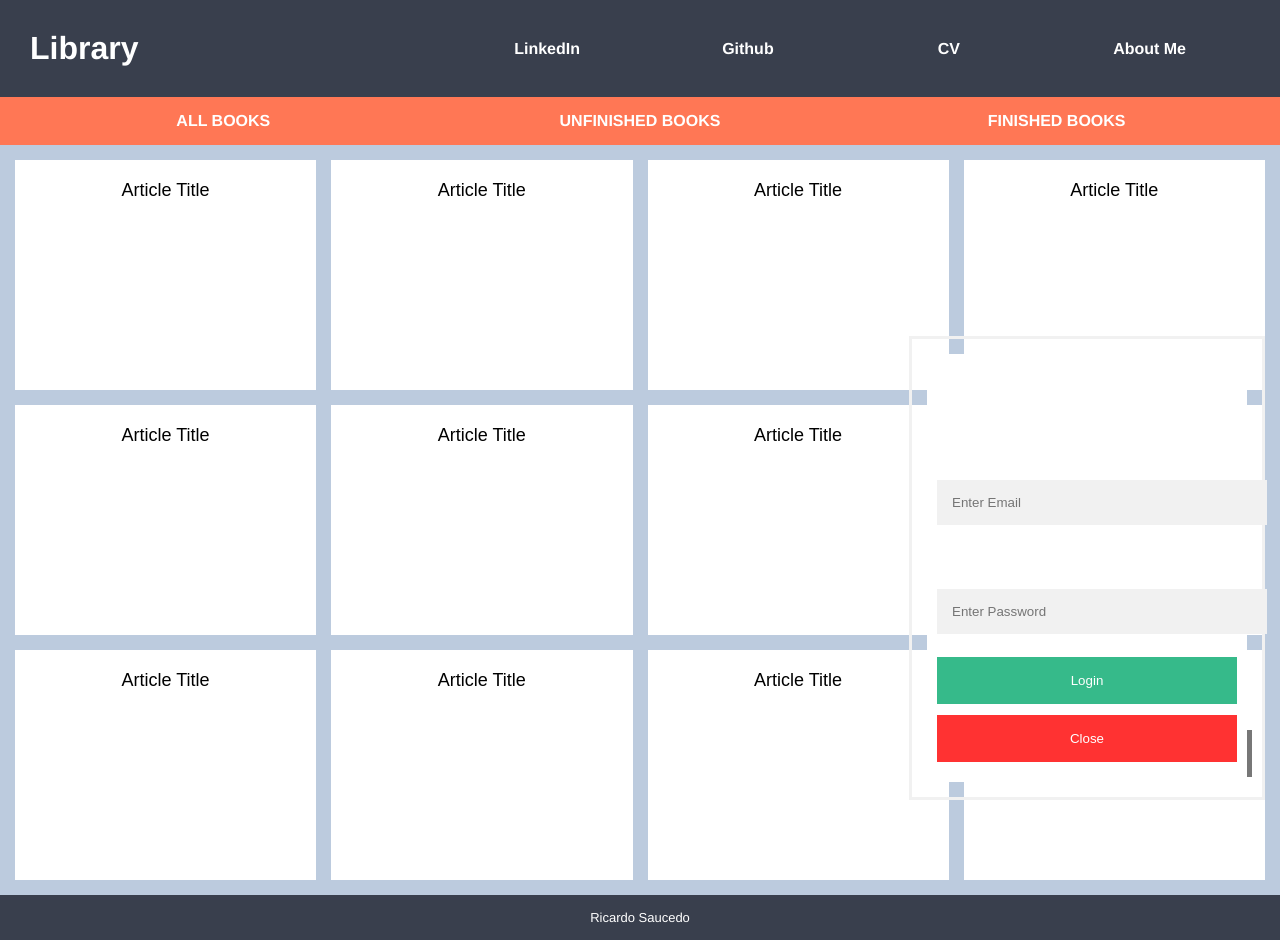
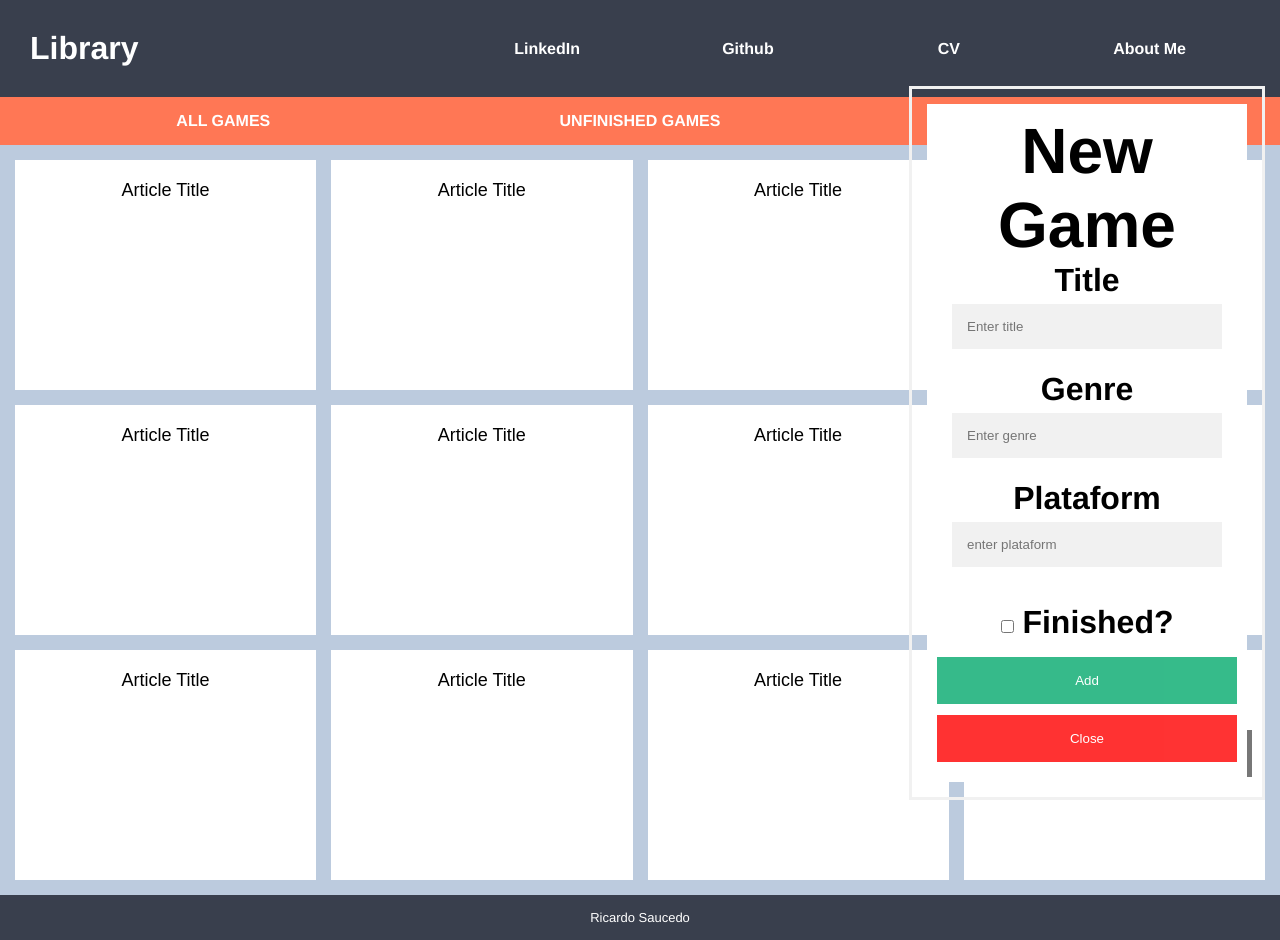
Before and after one commit to RSaucedo96/Library, a plain HTML site: page index.html in a window 1280 px wide. Both pictures are taken after a click on the button "New Book". Drawn offline with Linux system fonts and the light colour scheme.

Commit message:
aded form type checkbox

```diff
--- a/index.html
+++ b/index.html
@@ -25,9 +25,9 @@
 
     <div class="nav">
         <ul>
-          <li>All Books</li>
-          <li>Unfinished Books</li>
-          <li>Finished Books</li>
+          <li>All Games</li>
+          <li>Unfinished Games</li>
+          <li>Finished Games</li>
         </ul>
       </div>
 
@@ -83,17 +83,24 @@
       </div>
 
       <div class="form-popup" id="myForm">
-        <form action="/action_page.php" class="form-container">
-          <h1>Login</h1>
+        <form action="/action_page.php" class="form-container" >
+          <h1>New Game</h1>
 
-          <label for="email"><b>Email</b></label>
-          <input type="text" placeholder="Enter Email" name="email" required>
+          <label for="title"><b>Title</b></label>
+          <input type="text" placeholder="Enter title" name="title" required>
 
-          <label for="psw"><b>Password</b></label>
-          <input type="password" placeholder="Enter Password" name="psw" required>
+          <label for="genre"><b>Genre</b></label>
+          <input type="text" placeholder="Enter genre" name="genre" required>
 
-          <button type="submit" class="btn">Login</button>
+          <label for="plataform"><b>Plataform</b></label>
+          <input type="text" placeholder="enter plataform" name="plataform" required>
+          <div>
+            <input type="checkbox" id="state" name="state">
+            <label for="state"><b>Finished?</b></label>
+          </div>
+          <button type="submit" class="btn">Add</button>
           <button type="button" class="btn cancel" onclick="closeForm()">Close</button>
+
         </form>
       </div>
 
--- a/library.js
+++ b/library.js
@@ -1,12 +1,12 @@
 library = [["The Hobbit", "Tolkien", "168" ,"finished"]];
 
-function Book(title,author,numberPages,state) {
+function Book(title,genre,plataform,state) {
     this.title = title;
-    this.author = author;
-    this.numberPages = numberPages;
+    this.genre = genre;
+    this.plataform = plataform;
     this.state = state;
     this.info=function () {
-        return `Title:${this.title}\nAuthor:${this.author}\nNumber of pages:${this.numberPages}\nState:${this.state}`
+        return `Title:${this.title}\nAuthor:${this.plataform}\nNumber of pages:${this.genre}\nState:${this.state}`
     };
 }
 
--- a/style.css
+++ b/style.css
@@ -127,6 +127,10 @@
   }
 
   /* Add styles to the form container */
+  h1, b {
+    color: black;
+  }
+
   .form-container {
     max-width: 300px;
     padding: 10px;
@@ -134,8 +138,8 @@
   }
 
   /* Full-width input fields */
-  .form-container input[type=text], .form-container input[type=password] {
-    width: 100%;
+  .form-container input[type=text]{
+    width: 80%;
     padding: 15px;
     margin: 5px 0 22px 0;
     border: none;
@@ -143,7 +147,7 @@
   }
 
   /* When the inputs get focus, do something */
-  .form-container input[type=text]:focus, .form-container input[type=password]:focus {
+  .form-container input[type=text]:focus, .form-container input[type="button"]:focus {
     background-color: #ddd;
     outline: none;
   }
```
